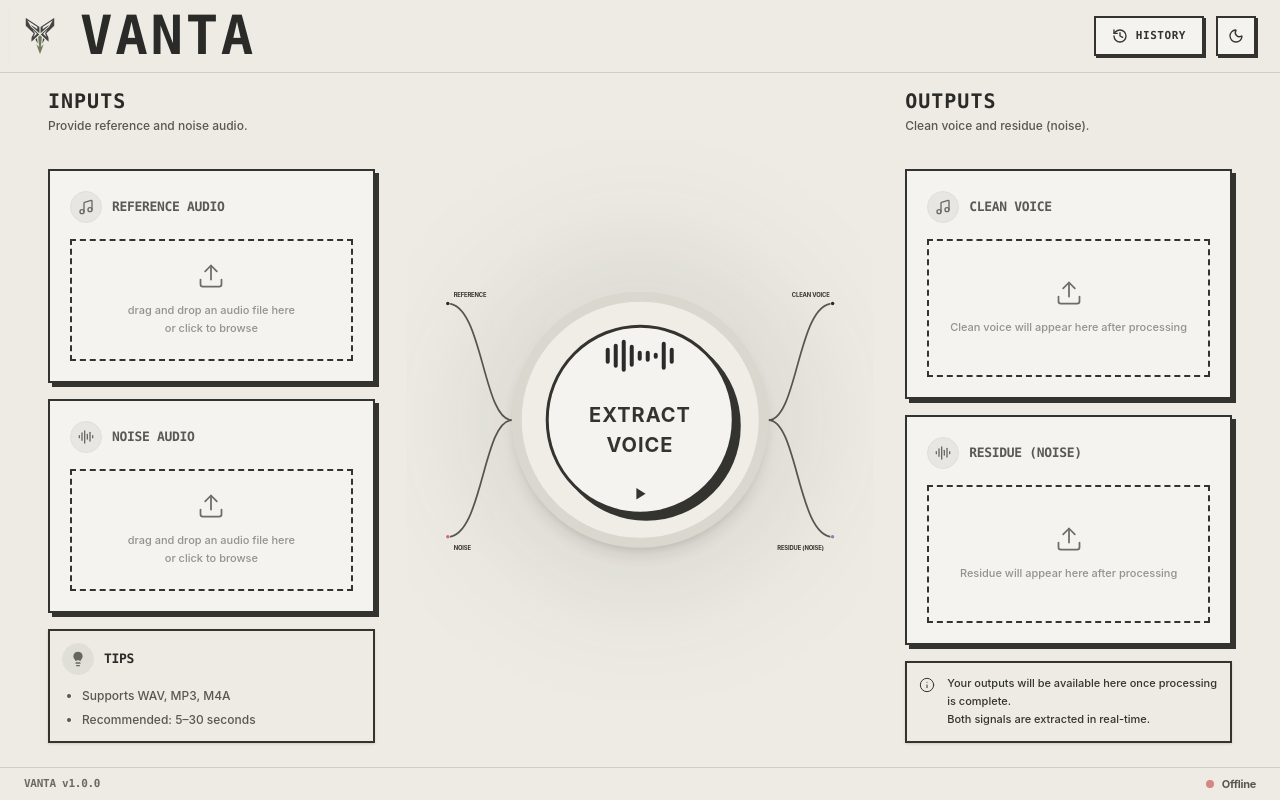
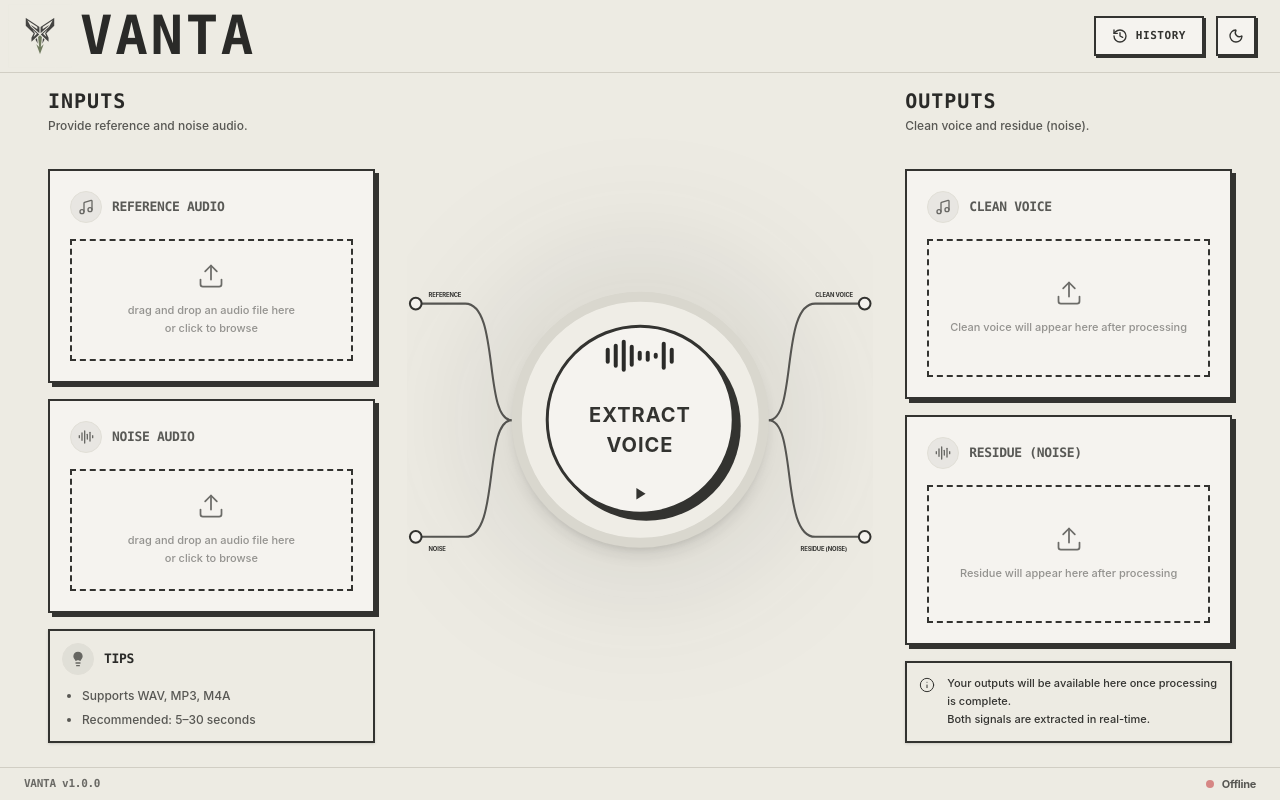
Before and after one commit to Komalpreet2809/Vanta, a Next.js app in the folder web/: page / in a window 1280 px wide. Built offline with nearby package versions, Linux system fonts and the light colour scheme; no server answers.

Commit message:
style: match SVG connectors to mechanical hardware sketch

```diff
--- a/web/src/components/EngineCenter.tsx
+++ b/web/src/components/EngineCenter.tsx
@@ -29,64 +29,60 @@ export function EngineCenter({
 
           {/* LEFT CURLY BRACE { */}
           <motion.g animate={isRunning ? { opacity: [0.4, 1, 0.4] } : { opacity: 0.8 }} transition={{ repeat: Infinity, duration: 1.5, ease: "easeInOut" }}>
-            {/* Top Curve - Spread to y=200 */}
+            {/* Top Curve - Straight then curve */}
             <path
-              d="M 70 200 C 130 200, 130 400, 180 400"
+              d="M 15 200 L 100 200 C 160 200, 130 400, 180 400"
               fill="none"
               stroke="var(--text-main)"
-              strokeWidth="3"
+              strokeWidth="3.5"
             />
-            {/* Bottom Curve - Spread to y=600 */}
+            {/* Bottom Curve - Straight then curve */}
             <path
-              d="M 70 600 C 130 600, 130 400, 180 400"
+              d="M 15 600 L 100 600 C 160 600, 130 400, 180 400"
               fill="none"
               stroke="var(--text-main)"
-              strokeWidth="3"
+              strokeWidth="3.5"
             />
           </motion.g>
 
           {/* RIGHT CURLY BRACE } */}
           <motion.g animate={isRunning ? { opacity: [0.4, 1, 0.4] } : { opacity: 0.8 }} transition={{ repeat: Infinity, duration: 1.5, ease: "easeInOut", delay: 0.2 }}>
-            {/* Top Curve - Spread to y=200 */}
+            {/* Top Curve - Straight then curve */}
             <path
-              d="M 730 200 C 670 200, 670 400, 620 400"
+              d="M 785 200 L 700 200 C 640 200, 670 400, 620 400"
               fill="none"
               stroke="var(--text-main)"
-              strokeWidth="3"
+              strokeWidth="3.5"
             />
-            {/* Bottom Curve - Spread to y=600 */}
+            {/* Bottom Curve - Straight then curve */}
             <path
-              d="M 730 600 C 670 600, 670 400, 620 400"
+              d="M 785 600 L 700 600 C 640 600, 670 400, 620 400"
               fill="none"
               stroke="var(--text-main)"
-              strokeWidth="3"
+              strokeWidth="3.5"
             />
           </motion.g>
 
-          {/* Node Indicators (Spread to y=200 and y=600) */}
+          {/* Node Indicators */}
           {/* Reference */}
-          <g transform="translate(70, 200)">
-            <circle r="4" fill="var(--bg-card)" />
-            <circle r="3" fill="var(--c-green)" />
-            <text x="10" y="-12" className="text-[10px] font-bold fill-[var(--text-main)] tracking-tight">REFERENCE</text>
+          <g transform="translate(15, 200)">
+            <circle r="10" fill="var(--bg-card)" stroke="var(--text-main)" strokeWidth="3.5" />
+            <text x="22" y="-12" className="text-[10px] font-bold fill-[var(--text-main)] tracking-tight">REFERENCE</text>
           </g>
           {/* Noise */}
-          <g transform="translate(70, 600)">
-            <circle r="4" fill="var(--bg-card)" />
-            <circle r="3" fill="var(--c-red)" />
-            <text x="10" y="22" className="text-[10px] font-bold fill-[var(--text-main)] tracking-tight">NOISE</text>
+          <g transform="translate(15, 600)">
+            <circle r="10" fill="var(--bg-card)" stroke="var(--text-main)" strokeWidth="3.5" />
+            <text x="22" y="24" className="text-[10px] font-bold fill-[var(--text-main)] tracking-tight">NOISE</text>
           </g>
           {/* Clean Voice */}
-          <g transform="translate(730, 200)">
-            <circle r="4" fill="var(--bg-card)" />
-            <circle r="3" fill="var(--c-green)" />
-            <text x="-70" y="-12" className="text-[10px] font-bold fill-[var(--text-main)] tracking-tight text-right">CLEAN VOICE</text>
+          <g transform="translate(785, 200)">
+            <circle r="10" fill="var(--bg-card)" stroke="var(--text-main)" strokeWidth="3.5" />
+            <text x="-85" y="-12" className="text-[10px] font-bold fill-[var(--text-main)] tracking-tight text-right">CLEAN VOICE</text>
           </g>
           {/* Residue (Noise) */}
-          <g transform="translate(730, 600)">
-            <circle r="4" fill="var(--bg-card)" />
-            <circle r="3" fill="var(--c-purple)" />
-            <text x="-95" y="22" className="text-[10px] font-bold fill-[var(--text-main)] tracking-tight text-right">RESIDUE (NOISE)</text>
+          <g transform="translate(785, 600)">
+            <circle r="10" fill="var(--bg-card)" stroke="var(--text-main)" strokeWidth="3.5" />
+            <text x="-110" y="24" className="text-[10px] font-bold fill-[var(--text-main)] tracking-tight text-right">RESIDUE (NOISE)</text>
           </g>
         </svg>
 
```
